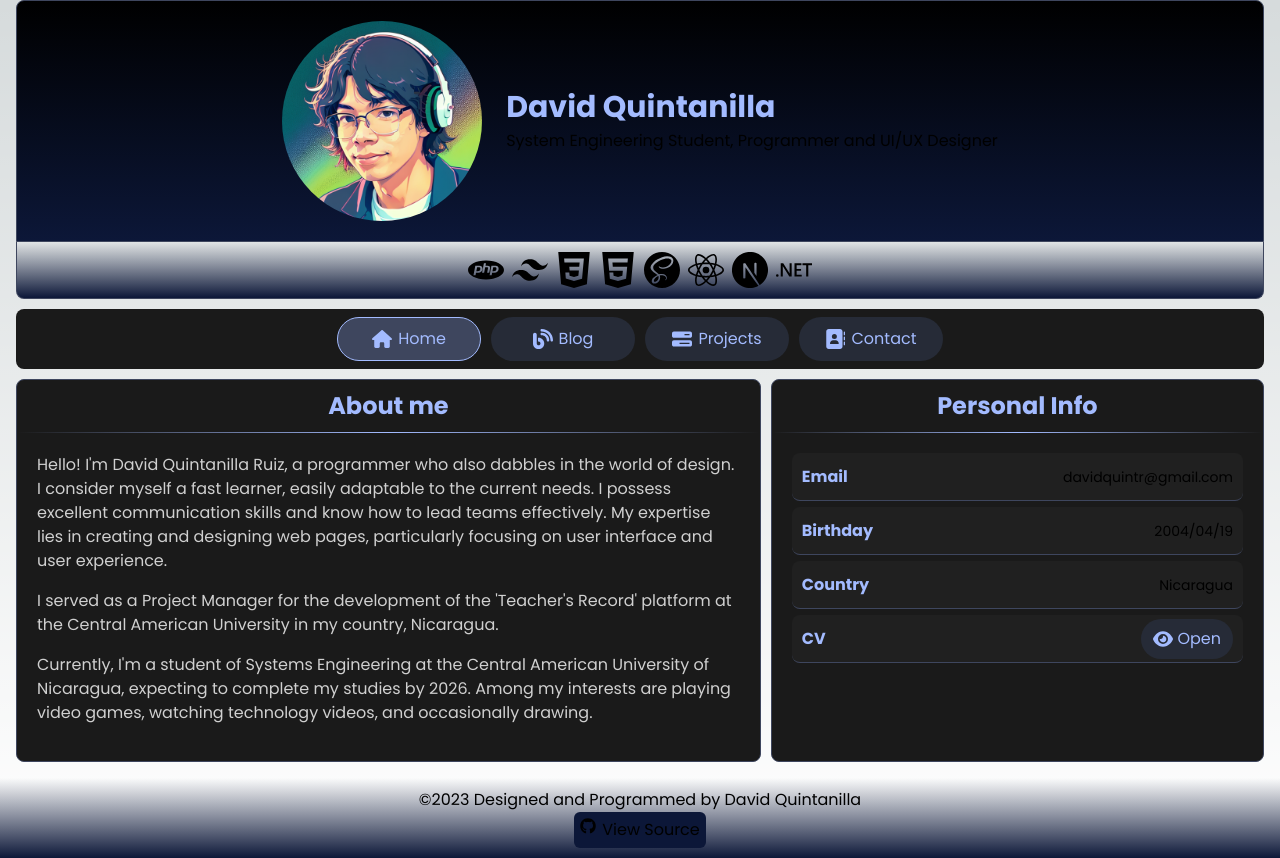
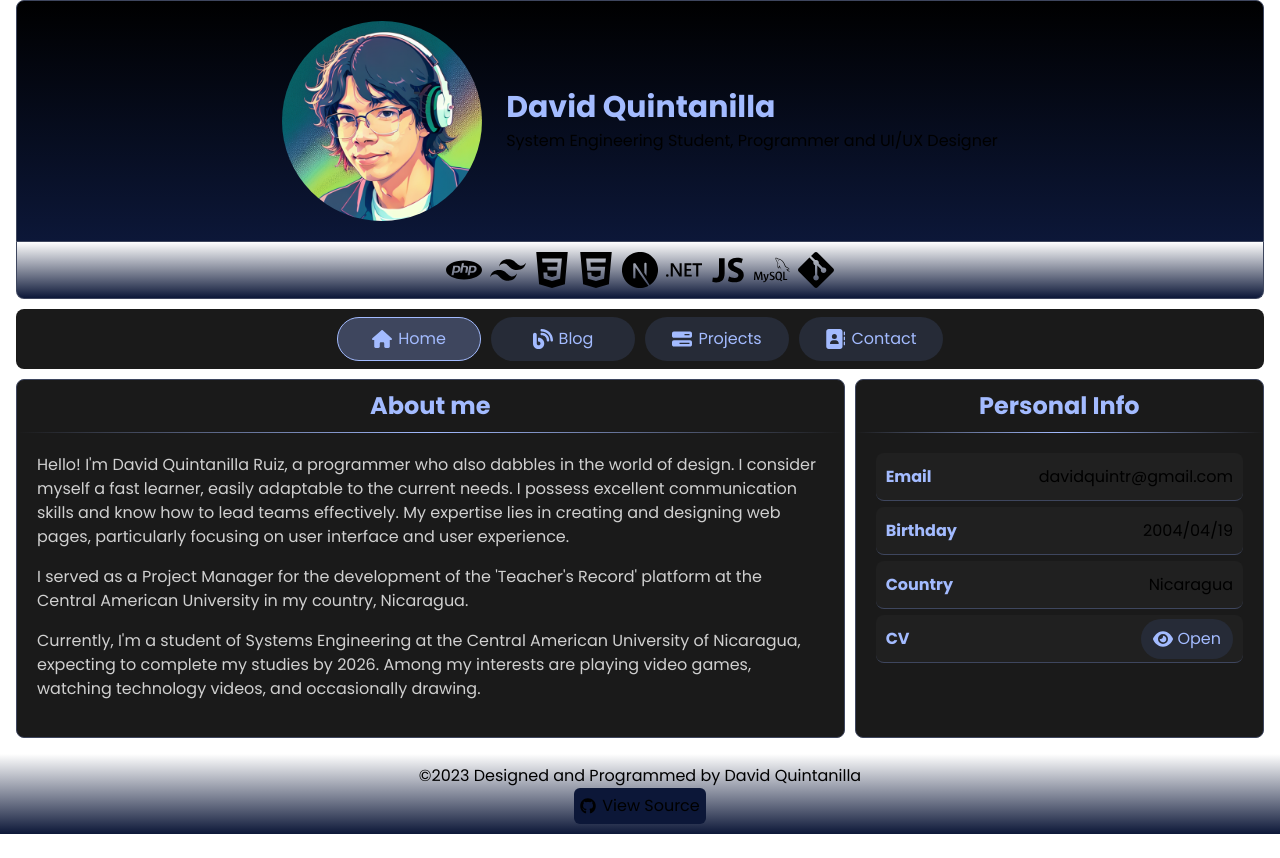
Before and after one commit to davidquintr/portfolio, a Next.js app: page / in a window 1280 px wide. After the commit the page ends 834 px from the top, so only its background shows below. Built offline with nearby package versions, Linux system fonts and the light colour scheme.

Commit message:
changes in projects

```diff
--- /dev/null
+++ b/src/app/blog/page.tsx
@@ -0,0 +1 @@
+export default function Blog() {}
--- a/src/app/components/detailItem.tsx
+++ b/src/app/components/detailItem.tsx
@@ -13,7 +13,7 @@ export default function DetailItem({ title, description, link }: IdetailItem) {
   return (
     <div className="bg-dark-items rounded-lg flex mb-1.5 h-12  items-center justify-between px-2.5 border-dark-blue-200 border-b">
       <h2 className="text-dark-blue-100 font-bold">{title}</h2>
-      {description != "" && <p className="text-sm">{description}</p>}
+      {description != "" && <p>{description}</p>}
       {link != "" && (
         <Link
           className="flex items-center gap-1 transition-all bg-dark-blue-500 py-2 px-3 rounded-full hover:bg-dark-blue-200 active:scale-95"
--- a/src/app/components/footer.tsx
+++ b/src/app/components/footer.tsx
@@ -9,7 +9,7 @@ export default function Footer() {
     <footer className="flex flex-col justify-center items-center bg-dark-gradient-bg py-2.5 px-4 mt-4">
       <p className="text-center">{en.footer.credits}</p>
       <Link
-        className="flex gap-1.5 p-1.5 bg-dark-blue-400 rounded-md hover:bg-black transition-all active:scale-95"
+        className="flex gap-1.5 p-1.5 bg-dark-blue-400 items-center rounded-md hover:bg-black transition-all active:scale-95"
         href={external.sourceCode}
         target="_blank"
       >
--- a/src/app/components/project.tsx
+++ b/src/app/components/project.tsx
@@ -24,18 +24,20 @@ export default function Project(project: IProject) {
         ))}
       </div>
       <div className="flex flex-col justify-between bg-dark-gradient-bg flex-1 py-2.5 px-5">
-        <div>
-          <h2 className="text-dark-blue-100 font-bold text-3xl my-2">
-            {project.title}
-          </h2>
-          <p className="text-dark-gray">{project.description}</p>
-          <div className="my-3.5">
-            {project.techs.map((tech, index) => (
-              <tech.icon size="36" key={index} />
-            ))}
+        <div className="flex gap-1 my-3.5">
+          {project.techs.map((tech, index) => (
+            <tech.icon size="36" key={index} />
+          ))}
+        </div>
+        <div className="flex flex-col flex-1 justify-between">
+          <div>
+            <h2 className="text-dark-blue-100 font-bold text-3xl my-2">
+              {project.title}
+            </h2>
+            <p className="text-dark-gray">{project.description}</p>
           </div>
         </div>
-        <div className="flex justify-center gap-1">
+        <div className="flex justify-center gap-1 mt-6">
           <ExternalLink
             icon={faEye}
             link={project.onlineLink}
--- /dev/null
+++ b/src/app/contact/page.tsx
@@ -0,0 +1 @@
+export default function Contact() {}
--- a/src/app/page.tsx
+++ b/src/app/page.tsx
@@ -5,15 +5,15 @@ import external from "./sources/external";
 
 export default function Home() {
   return (
-    <article className="grid md:grid-cols-5 gap-2.5 w-full">
-      <BoxContent className="md:col-span-3" title={en.home.about_me.title}>
+    <article className="grid lg:grid-cols-6 gap-2.5 w-full">
+      <BoxContent className="lg:col-span-4" title={en.home.about_me.title}>
         {en.home.about_me.description.split("\n").map((paragraph, index) => (
           <p className="text-dark-gray mb-4" key={index}>
             {paragraph}
           </p>
         ))}
       </BoxContent>
-      <BoxContent className="md:col-span-2" title={en.home.personal_info.title}>
+      <BoxContent className="lg:col-span-2" title={en.home.personal_info.title}>
         <DetailItem
           title={en.detail_item.emailText}
           description={en.email}
--- a/src/app/sources/en.tsx
+++ b/src/app/sources/en.tsx
@@ -58,7 +58,7 @@ const en = {
       blog_js_jquery: {
         title: "Blog - JavaScript / JQuery",
         description: "Created for Web Applications Development in 2S-2022",
-        techs: [techStack.php],
+        techs: [techStack.html, techStack.css],
         gallery: ["/blog-1.png"],
         sourceLink: "https://github.com/davidquintr/whatsapp-reader.github.io",
         onlineLink: "https://davidquintr.github.io/teamfactorizacion-blog/",
@@ -68,7 +68,7 @@ const en = {
         title: "BrainView - 3D",
         description:
           "Created as commission - Basic view of limited points of the brain, internal and external.",
-        techs: [techStack.php],
+        techs: [techStack.csharp, techStack.unity],
         gallery: ["/brainview-1.png"],
         sourceLink: "https://github.com/davidquintr/brain-3d",
         onlineLink: "",
@@ -78,7 +78,13 @@ const en = {
         title: "Expediente Docente",
         description:
           "My first job experience in Software Development. This works like a teacher manager or internal social media for a college, including self system of feedback and a historical register of teachers.",
-        techs: [techStack.php],
+        techs: [
+          techStack.dotnet,
+          techStack.csharp,
+          techStack.html,
+          techStack.css,
+          techStack.sqlserver,
+        ],
         gallery: ["/expedoc-1.png"],
         sourceLink: "",
         onlineLink: "",
@@ -89,7 +95,12 @@ const en = {
         title: "Old Portfolio",
         description:
           "Created for collection of my projects in the development of my universitary career and self-learn.",
-        techs: [techStack.php],
+        techs: [
+          techStack.react,
+          techStack.sass,
+          techStack.photoshop,
+          techStack.illustrator,
+        ],
         gallery: ["/portafolio-1.png"],
         sourceLink: "https://github.com/davidquintr/old-portfolio",
         onlineLink: "https://davidquintr.github.io/old-portfolio/",
@@ -99,7 +110,7 @@ const en = {
         title: "Simple Documentation",
         description:
           "Personal project, to create simple documentation through Markdown. It can interpreats code lines and does not requires page reload for change of article.",
-        techs: [techStack.php],
+        techs: [techStack.html, techStack.css, techStack.javascript],
         gallery: ["/simple-documentation-1.png"],
         sourceLink: "https://github.com/davidquintr/simple-documentation",
         onlineLink: "https://davidquintr.github.io/simple-documentation/",
@@ -109,7 +120,7 @@ const en = {
         title: "Taskitty",
         description:
           "Created for Mobile Applications Development I in 1S-2022, developed with Kotlin in Android Studio.",
-        techs: [techStack.php],
+        techs: [techStack.kotlin, techStack.photoshop, techStack.illustrator],
         gallery: ["/taskitty-1.png"],
         sourceLink: "https://github.com/VarEros/TasKitty",
         onlineLink: "https://poncka.github.io/tasKitty-web.github.io/",
--- a/src/app/sources/techStack.tsx
+++ b/src/app/sources/techStack.tsx
@@ -7,7 +7,22 @@ import {
   SiReact,
   SiNextdotjs,
   SiDotnet,
+  SiAdobeillustrator,
+  SiAdobephotoshop,
+  SiJavascript,
+  SiCsharp,
+  SiGtk,
+  SiUnity,
+  SiKotlin,
+  SiVisualbasic,
+  SiMicrosoftsqlserver,
+  SiMysql,
+  SiCplusplus,
+  SiGit,
 } from "react-icons/si";
+import { TbBrandCSharp } from "react-icons/tb";
+import { IoLogoJavascript } from "react-icons/io";
+
 import { TechStack } from "../types/TypeTechStack";
 
 const techStack: TechStack = {
@@ -33,12 +48,12 @@ const techStack: TechStack = {
   },
   sass: {
     text: "SASS",
-    show: true,
+    show: false,
     icon: SiSass,
   },
   react: {
     text: "React",
-    show: true,
+    show: false,
     icon: SiReact,
   },
   nextjs: {
@@ -51,6 +66,66 @@ const techStack: TechStack = {
     show: true,
     icon: SiDotnet,
   },
+  illustrator: {
+    text: "Adobe Illustrator",
+    show: false,
+    icon: SiAdobeillustrator,
+  },
+  photoshop: {
+    text: "Adobe Photoshop",
+    show: false,
+    icon: SiAdobephotoshop,
+  },
+  javascript: {
+    text: "JavaScript",
+    show: true,
+    icon: IoLogoJavascript,
+  },
+  csharp: {
+    text: "C#",
+    show: false,
+    icon: TbBrandCSharp,
+  },
+  gtk: {
+    text: "GTK",
+    show: false,
+    icon: SiGtk,
+  },
+  unity: {
+    text: "Unity",
+    show: false,
+    icon: SiUnity,
+  },
+  kotlin: {
+    text: "Kotlin",
+    show: false,
+    icon: SiKotlin,
+  },
+  visualbasic: {
+    text: "Visual Basic",
+    show: false,
+    icon: SiVisualbasic,
+  },
+  sqlserver: {
+    text: "Microsoft SQL Server",
+    show: false,
+    icon: SiMicrosoftsqlserver,
+  },
+  mysql: {
+    text: "MySQL",
+    show: true,
+    icon: SiMysql,
+  },
+  cplusplus: {
+    text: "C++",
+    show: false,
+    icon: SiCplusplus,
+  },
+  git: {
+    text: "Git",
+    show: true,
+    icon: SiGit,
+  },
 };
 
 export default techStack;
--- a/src/app/style/globals.css
+++ b/src/app/style/globals.css
@@ -1,5 +1,5 @@
-@import url('https://fonts.googleapis.com/css2?family=Poppins:ital,wght@0,100;0,200;0,300;0,400;0,500;0,600;0,700;0,800;0,900;1,100;1,200;1,300;1,400;1,500;1,600;1,700;1,800;1,900&display=swap');
-@import url('https://fonts.googleapis.com/css2?family=Fira+Code:wght@300;400;500;600;700&family=Poppins:wght@200;400;500;600&display=swap');
+@import url("https://fonts.googleapis.com/css2?family=Poppins:ital,wght@0,100;0,200;0,300;0,400;0,500;0,600;0,700;0,800;0,900;1,100;1,200;1,300;1,400;1,500;1,600;1,700;1,800;1,900&display=swap");
+@import url("https://fonts.googleapis.com/css2?family=Fira+Code:wght@300;400;500;600;700&family=Poppins:wght@200;400;500;600&display=swap");
 
 @tailwind base;
 @tailwind components;
@@ -21,10 +21,4 @@
 
 body {
   color: rgb(var(--foreground-rgb));
-  background: linear-gradient(
-      to bottom,
-      transparent,
-      rgb(var(--background-end-rgb))
-    )
-    rgb(var(--background-start-rgb));
 }
```
